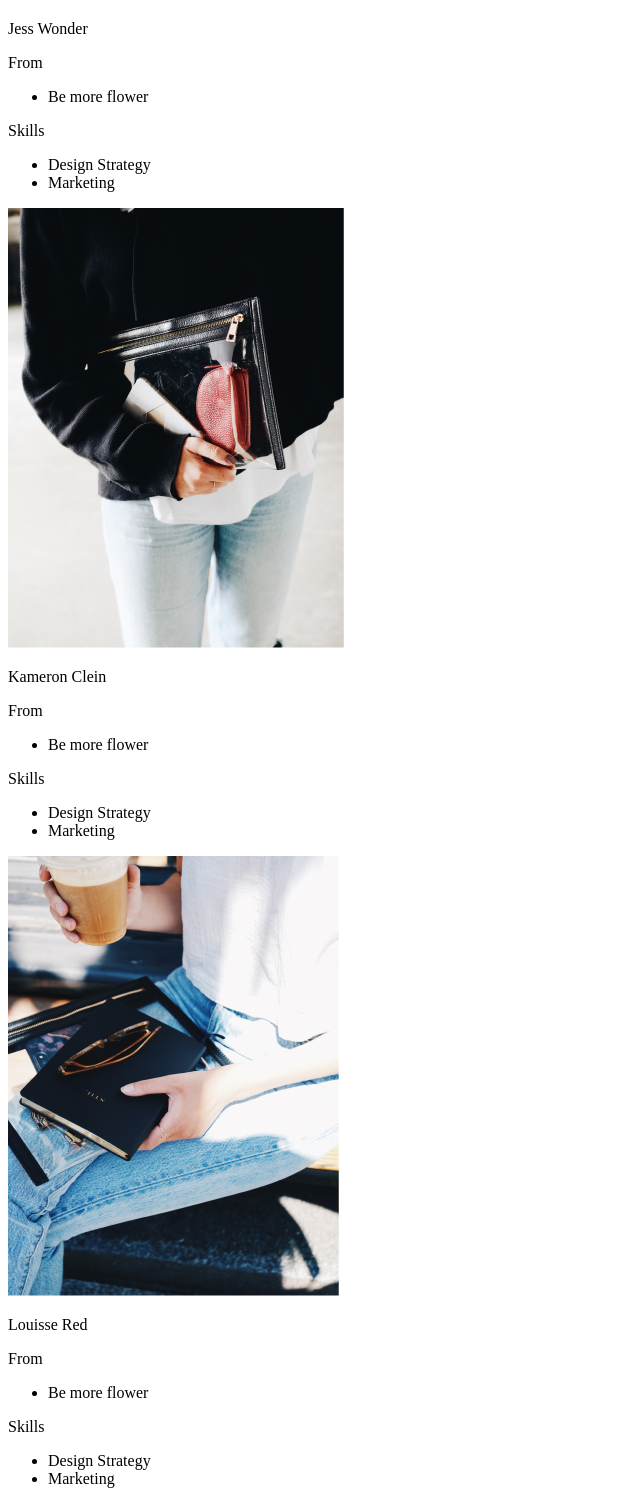
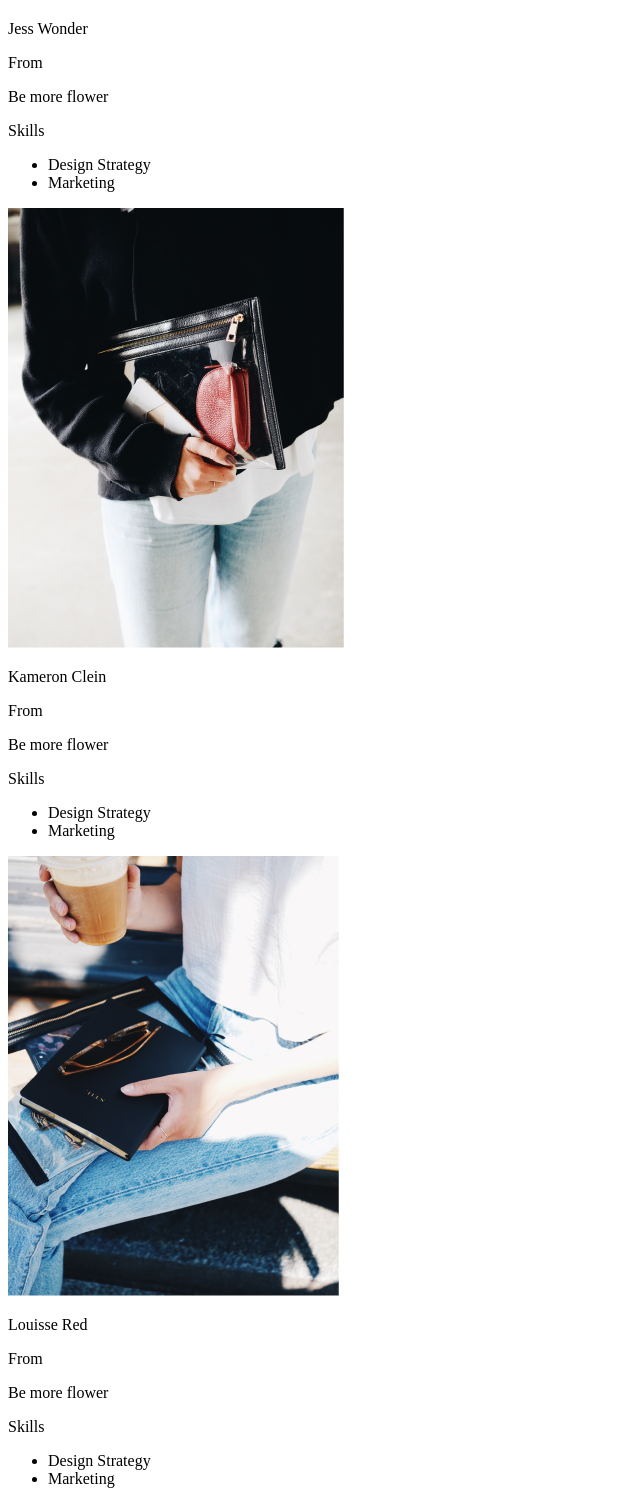
Before and after one commit to Artyom445work/otus-css-abolmasov, a plain HTML site: page index.html in a window 1280 px wide. Shown: the part 3370-4871 px from the top of the page, without its empty margins (0-640 px from the left). Drawn offline with Linux system fonts and the light colour scheme; files whose address does not match are found by name.

Commit message:
removed unnecessary list

```diff
--- a/index.html
+++ b/index.html
@@ -45,9 +45,7 @@
             <img src="src/img/spurwing-agency-r6LceZ3ckpM-unsplash.png" alt="Jess Wonder img">
             <p>Jess Wonder</p>
             <p>From</p>
-            <ul>
-                <li>Be more flower</li>
-            </ul>
+            <p>Be more flower</p>
             <p>Skills</p>
             <ul>
                 <li>Design Strategy</li>
@@ -57,9 +55,7 @@
             <img src="src/img/stil-P1jQzyvqfns-unsplash.png" alt="Kameron Clein img">
             <p>Kameron Clein</p>
             <p>From</p>
-            <ul>
-                <li>Be more flower</li>
-            </ul>
+            <p>Be more flower</p>
             <p>Skills</p>
             <ul>
                 <li>Design Strategy</li>
@@ -69,9 +65,7 @@
             <img src="src/img/stil-_mvSe9q8_n4-unsplash.png" alt="Louisse Red img">
             <p>Louisse Red</p>
             <p>From</p>
-            <ul>
-                <li>Be more flower</li>
-            </ul>
+            <p>Be more flower</p>
             <p>Skills</p>
             <ul>
                 <li>Design Strategy</li>
@@ -81,9 +75,7 @@
             <img src="src/img/stil-P1jQzyvqfns-unsplash.png" alt="Kameron Clein img">
             <p>Kameron Clein</p>
             <p>From</p>
-            <ul>
-                <li>Be more flower</li>
-            </ul>
+            <p>Be more flower</p>
             <p>Skills</p>
             <ul>
                 <li>Design Strategy</li>
```
